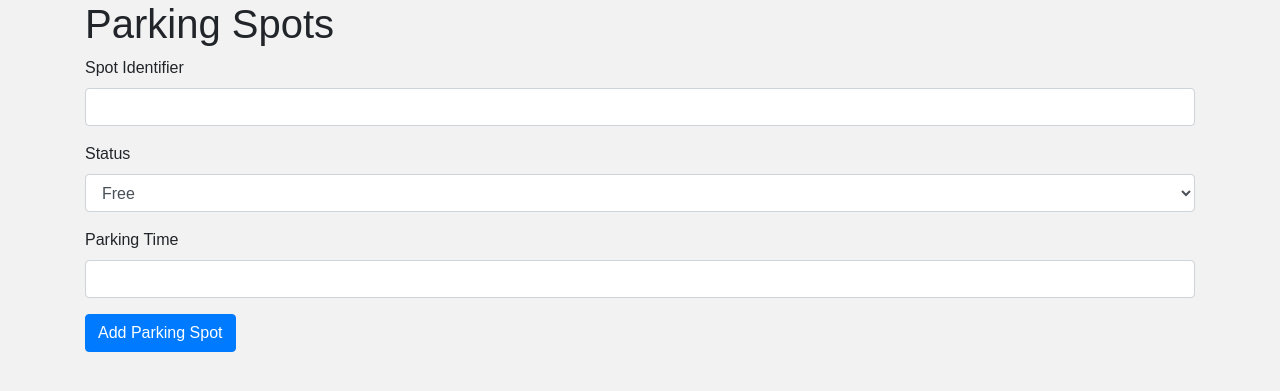
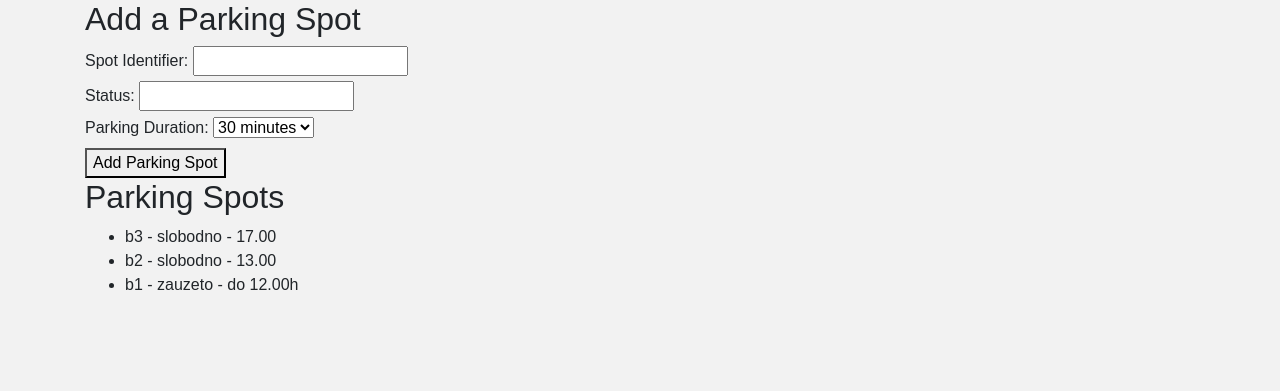
Before and after one commit to Dino175/projektParking-, a Flask app: page /parkirna_mjesta in a window 1280 px wide. Shown: the part 56-447 px from the top of the page. Run offline with Flask 3, Linux system fonts and the light colour scheme; data comes from the database, SQL or seed files in the repository; both versions use the stored data as it was after the commit; some libraries are stand-ins or nearby versions.

Commit message:
index fixed. app, database, parkirna i vozila oba htlm-a nadogradjena

```diff
--- a/app.py
+++ b/app.py
@@ -1,5 +1,6 @@
-from flask import Flask, render_template, request, redirect, url_for
+from flask import Flask, render_template, request, redirect, url_for, jsonify
 import sqlite3
+from datetime import datetime
 
 app = Flask(__name__)
 DATABASE = 'database.sqlite'
@@ -31,7 +32,7 @@ def vozila():
                      (registarska_oznaka, marka, model, boja, godina_proizvodnje))
         conn.commit()
         conn.close()
-        return redirect(url_for('vozila'))
+        return redirect(url_for('parkirna_mjesta'))  # Redirect to parking spots after adding a vehicle
 
     conn = get_db_connection()
     vozila = conn.execute('SELECT * FROM Vozilo').fetchall()
@@ -63,47 +64,37 @@ def edit_vozilo(RegistarskaOznaka):
     vozilo = conn.execute('SELECT * FROM Vozilo WHERE RegistarskaOznaka = ?', (RegistarskaOznaka,)).fetchone()
     conn.close()
     if request.method == 'POST':
-
         marka = request.form['Marka']
         model = request.form['Model']
         boja = request.form['Boja']
         godina_proizvodnje = request.form['GodinaProizvodnje']
-
 
         conn = get_db_connection()
         conn.execute('UPDATE Vozilo SET Marka = ?, Model = ?, Boja = ?, GodinaProizvodnje = ? WHERE RegistarskaOznaka = ?',
                      (marka, model, boja, godina_proizvodnje, RegistarskaOznaka))
         conn.commit()
         conn.close()
-
-
         return redirect(url_for('index'))
-
 
     return render_template('edit_vozilo.html', vozilo=vozilo)
 
-@app.route('/parkirna_mjesta/edit/<string:IdentifikatorMjesta>', methods=['GET', 'POST'])
-def edit_parkirno_mjesto(IdentifikatorMjesta):
+@app.route('/api/parkirna_mjesta')
+def get_parking_spots():
     conn = get_db_connection()
-    mjesto = conn.execute('SELECT * FROM ParkirnoMjesto WHERE IdentifikatorMjesta = ?', (IdentifikatorMjesta,)).fetchone()
+    parkirna_mjesta = conn.execute('SELECT * FROM ParkirnoMjesto').fetchall()
     conn.close()
-    if request.method == 'POST':
-
-        status = request.form['Status']
-        vrijeme_parkiranja = request.form['VrijemeParkiranja']
 
 
-        conn = get_db_connection()
-        conn.execute('UPDATE ParkirnoMjesto SET Status = ?, VrijemeParkiranja = ? WHERE IdentifikatorMjesta = ?',
-                     (status, vrijeme_parkiranja, IdentifikatorMjesta))
-        conn.commit()
-        conn.close()
+    current_time = datetime.now().time()
+    updated_spots = []
+    for mjesto in parkirna_mjesta:
+        vrijeme_parkiranja = datetime.strptime(mjesto['VrijemeParkiranja'], "%H.%M").time()
+        if current_time > vrijeme_parkiranja and mjesto['Status'] == 'zauzeto':
+            mjesto['Status'] = 'slobodno'
 
+        updated_spots.append(dict(mjesto))
 
-        return redirect(url_for('index'))
-
-
-    return render_template('edit_parkirno_mjesto.html', mjesto=mjesto)
+    return jsonify({'parkirna_mjesta': updated_spots})
 
 if __name__ == "__main__":
     app.run(debug=True)
--- a/templates/parkirna_mjesta.html
+++ b/templates/parkirna_mjesta.html
@@ -1,22 +1,30 @@
 {% extends "base.html" %}
+
 {% block content %}
-<h1>Parking Spots</h1>
-<form method="POST">
-    <div class="form-group">
-        <label for="IdentifikatorMjesta">Spot Identifier</label>
-        <input type="text" class="form-control" id="IdentifikatorMjesta" name="IdentifikatorMjesta" required>
-    </div>
-    <div class="form-group">
-        <label for="Status">Status</label>
-        <select class="form-control" id="Status" name="Status" required>
-            <option value="slobodno">Free</option>
-            <option value="zauzeto">Occupied</option>
-        </select>
-    </div>
-    <div class="form-group">
-        <label for="VrijemeParkiranja">Parking Time</label>
-        <input type="text" class="form-control" id="VrijemeParkiranja" name="VrijemeParkiranja">
-    </div>
-    <button type="submit" class="btn btn-primary">Add Parking Spot</button>
+<h2>Add a Parking Spot</h2>
+<form method="post">
+    <label for="IdentifikatorMjesta">Spot Identifier:</label>
+    <input type="text" id="IdentifikatorMjesta" name="IdentifikatorMjesta" required><br>
+
+    <label for="Status">Status:</label>
+    <input type="text" id="Status" name="Status" required><br>
+
+    <label for="VrijemeParkiranja">Parking Duration:</label>
+    <select id="VrijemeParkiranja" name="VrijemeParkiranja">
+        <option value="00.30">30 minutes</option>
+        <option value="01.00">1 hour</option>
+        <option value="02.00">2 hours</option>
+        <option value="03.00">3 hours</option>
+
+    </select><br>
+
+    <button type="submit">Add Parking Spot</button>
 </form>
+
+<h2>Parking Spots</h2>
+<ul>
+    {% for mjesto in parkirna_mjesta %}
+        <li>{{ mjesto.IdentifikatorMjesta }} - {{ mjesto.Status }} - {{ mjesto.VrijemeParkiranja }}</li>
+    {% endfor %}
+</ul>
 {% endblock %}
```
Also changed, not shown: templates/index.html (+23 -13 lines), templates/vozila.html (+19 -23 lines), database.sqlite.
